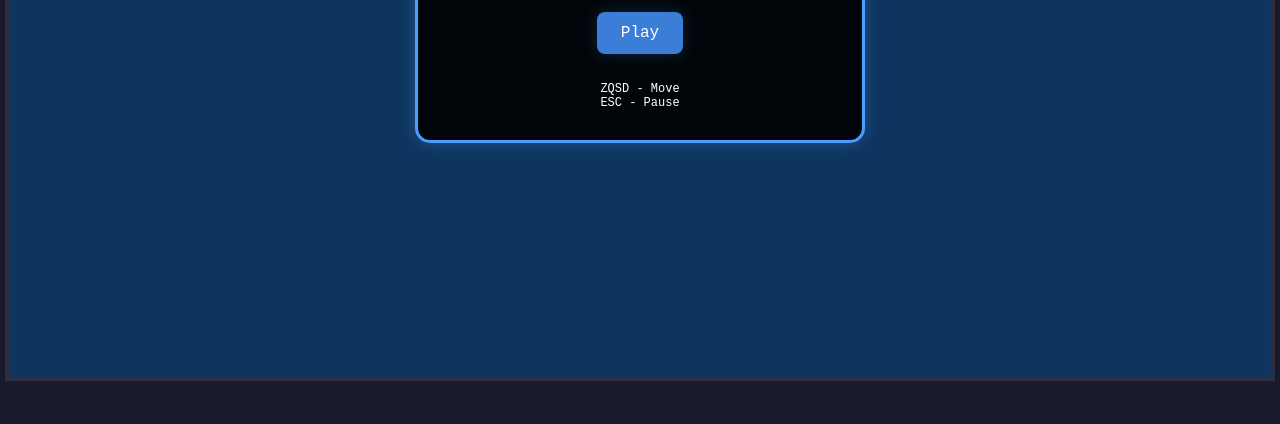
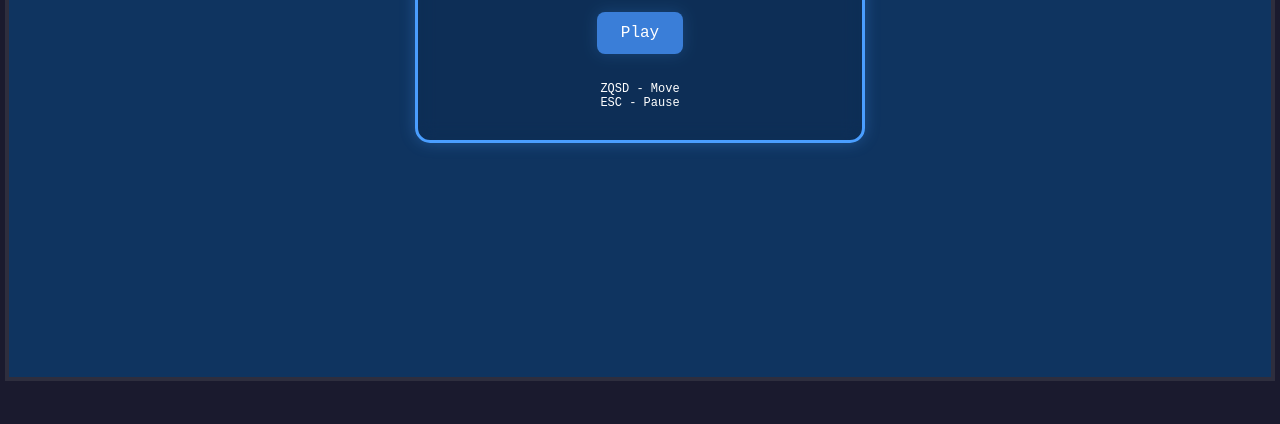
Before and after one commit to Brictarus/typescript-gamedev-course, a website built with Vite: page index.html in a window 1280 px wide. Shown: the part 376-800 px from the top of the page. Built offline with nearby package versions, Linux system fonts and the light colour scheme; files whose address does not match are found by name.

Commit message:
styles: panel background color adjustment

```diff
--- a/src/style.css
+++ b/src/style.css
@@ -32,7 +32,7 @@ body {
 
 .ui-panel {
   position: absolute;
-  background: rgba(0, 0, 0, 0.9);
+  background: rgba(0, 0, 0, 0.1);
   backdrop-filter: blur(10px);
   border: 3px solid rgb(var(--color));
   padding: 30px;
```
